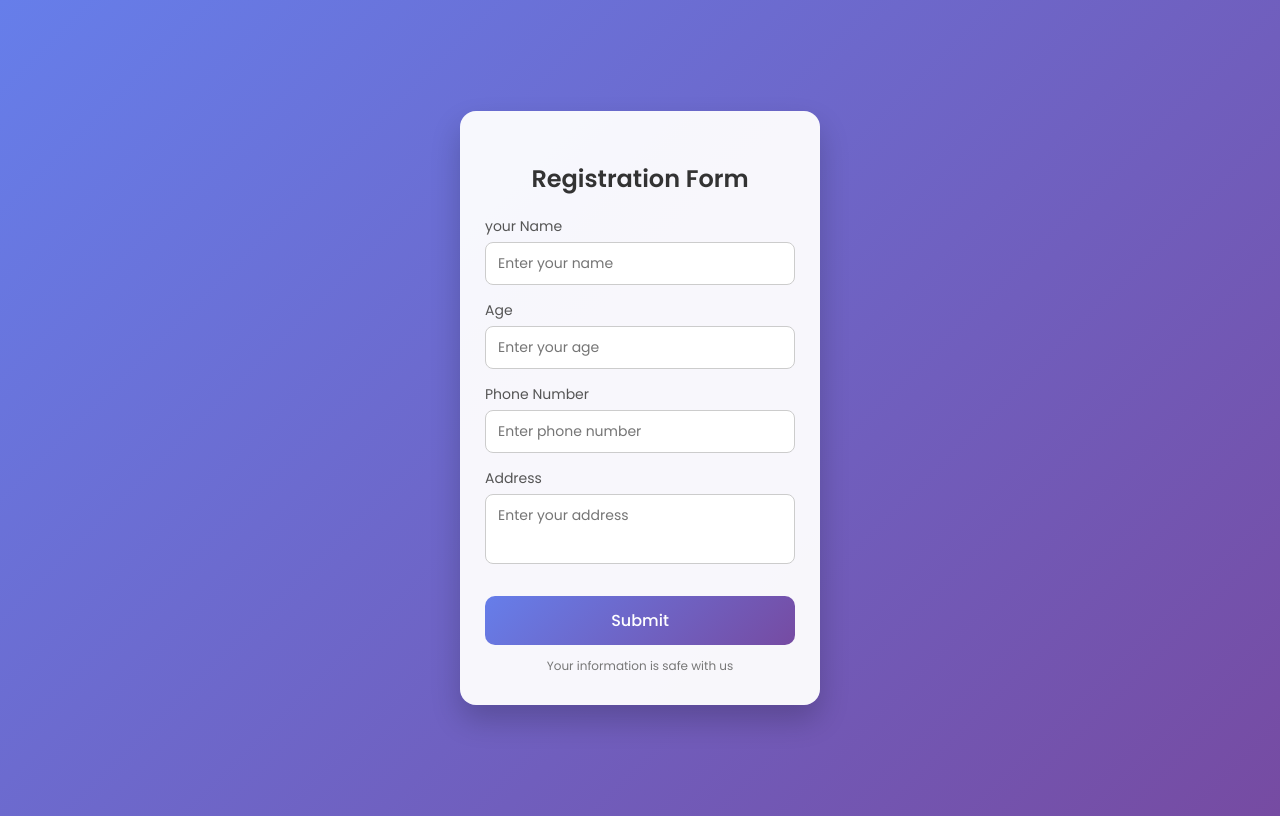
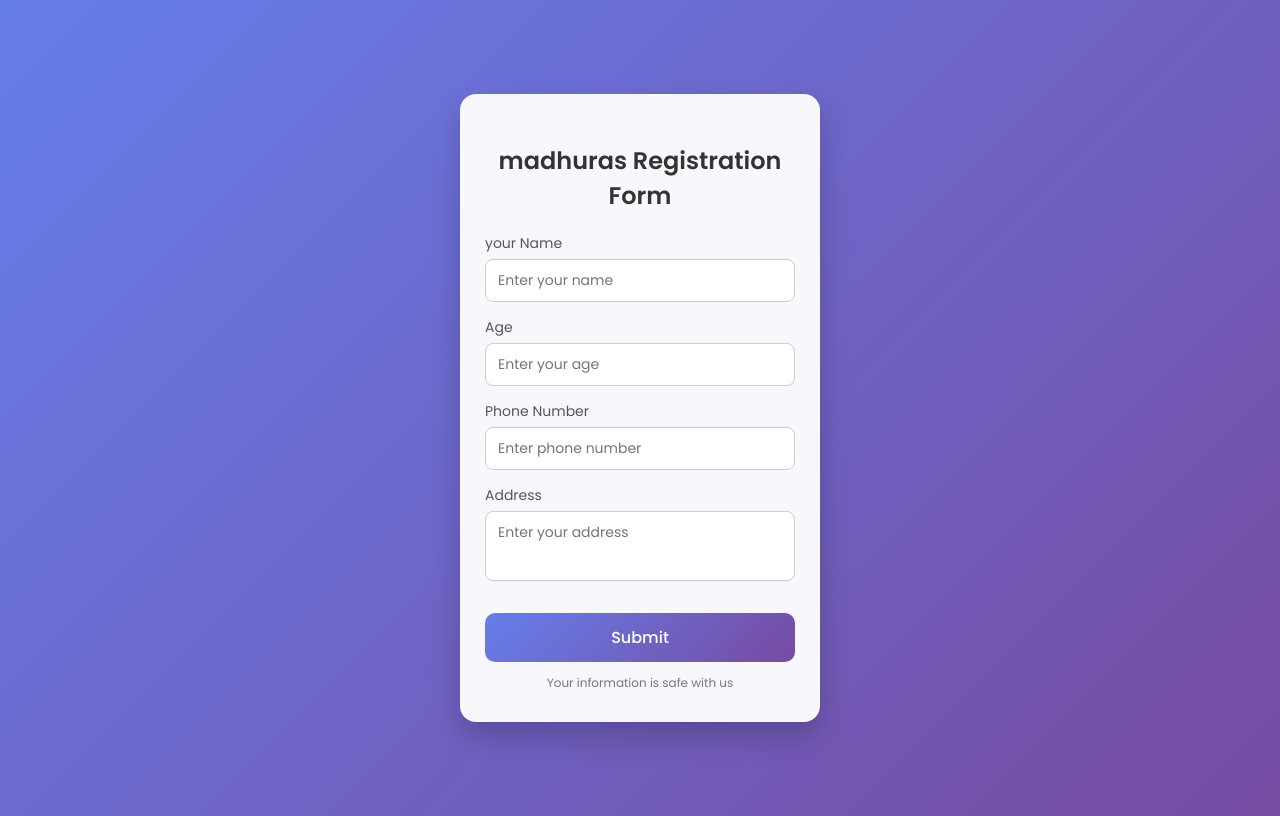
Before and after one commit to Animesh-in-06/deploy, a plain HTML site: page index.html in a window 1280 px wide. Drawn offline with Linux system fonts and the light colour scheme.

Commit message:
Fix HTML formatting and update registration form titleupdate

```diff
--- a/index.html
+++ b/index.html
@@ -115,7 +115,7 @@
 <body>
 
     <div class="form-container">
-        <h2>Registration Form</h2>
+        <h2> madhuras Registration Form</h2>
         <form>
             <div class="input-group">
                 <label for="name"> your Name</label>
```
